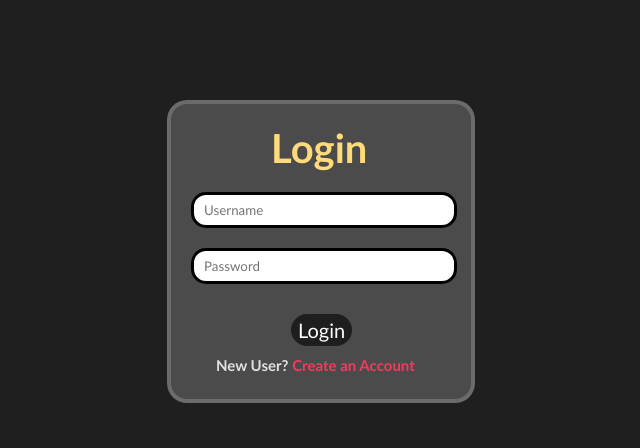
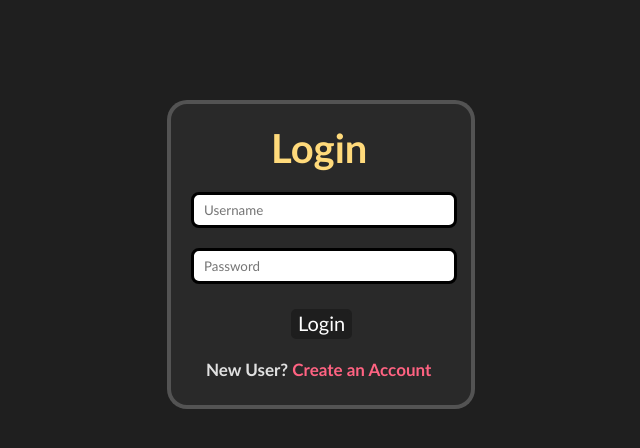
Before and after one commit to only4aj/TOGETHERING, a Django app: page /login/ in a window 1280 px wide. Shown: the top 448 px of the page, without its empty margins (233-873 px from the left). Run offline with Django 4.2, Linux system fonts and the light colour scheme.

Commit message:
Login and Register Page UPDATE

```diff
--- a/TOGETHERING_APP/views.py
+++ b/TOGETHERING_APP/views.py
@@ -82,7 +82,7 @@ def watch(request, room_name):
         link = request.POST.get('room')
         if(link != ""):
             request.session.create()
-            print(link + " if")
+            # print(link + " if")
             request.session["link"] = link
             request.session.save()
         else:
@@ -91,7 +91,7 @@ def watch(request, room_name):
             session_data = session_obj.get_decoded()
             link = session_data.get("link")
             # link = request.session['link']
-            print(link+" else")
+            # print(link+" else")
 
 
 
--- a/static/css/login.css
+++ b/static/css/login.css
@@ -15,7 +15,7 @@ body{
     margin-left: 400px;
     gap: 20px;
     width: 300px;
-    background-color: rgb(180, 180, 180, 0.3);
+    background-color: rgba(180, 180, 180, 0.072);
     border: 4px solid rgb(180, 180, 180, 0.3);
     border-radius: 20px;
 
@@ -28,7 +28,7 @@ body{
     margin-left: 20px;
     padding-left: 10px;
     border: 3px solid black;
-    border-radius: 15px;
+    border-radius: 8px;
 }
 
 .login h1{
@@ -40,28 +40,29 @@ body{
 
 a{
     text-decoration: none;
-    color: rgb(245, 58, 95);
+    color: rgb(255, 99, 130);
     font-weight: 600;
 }
 
 button{
-    margin-top: 10px;
+    margin-top: 5px;
     margin-left: 120px;
     font-size: 20px;
     margin-bottom: 10px;
     padding-left: 5px;
     padding-right: 5px;
     border: 2px solid rgb(30, 30, 30);
-    border-radius: 20px;
+    border-radius: 5px;
     color: white;
     background-color: rgb(30, 30, 30);
     padding-bottom: 2px;
-    padding-top: 2px;
+    /* padding-top: 2px; */
 }
 
 p{
-    margin-left: 45px;
-    font-size: 15px;
+    margin-left: 35px;
+    padding-top: 10px;
+    font-size: 17px;
     margin-bottom: 25px;
     font-weight: 600;
     color: rgb(225, 225, 225);
--- a/templates/home.html
+++ b/templates/home.html
@@ -31,10 +31,10 @@
                 <h1 class="linkhead">Link: </h1>
             </div>
             <div class="field">
-                <p>{{room_name}}</p>
+                {% comment %} <p>{{room_name}}</p> {% endcomment %}
                 <form method="post" action="/watch/{{room_name}}/">
                     {% csrf_token %}
-                    <input class="linkbox" type="text" name="room" id="room" placeholder="Paste the Link Here">
+                    <input class="linkbox" type="text" name="room" id="room" placeholder="Example: https://www.youtube.com/watch?v=SMcPnQ4ZsmA">
 
                     <button type="submit" id="submit" value="submit" class="gobtn">Go →</button>
                 </form>
@@ -52,7 +52,7 @@
                 <a href="https://www.youtube.com/channel/UC23C6Vghe1eROCsvEyM-4hQ"><img src="{% static "images/youtube.png" %}" alt="Y" width="35px" height="35px"></a>
             </div>
 
-            <p class="copyright">Copyright © 2023 TOGETHERING</p>
+            <p class="copyright">Copyright © 2024 TOGETHERING</p>
             <p>All Rights Reserved</p>
         </div>
     </footer>
--- a/templates/login.html
+++ b/templates/login.html
@@ -13,10 +13,10 @@
         <form action="" method="post">
             {% csrf_token %}
 
-            <input class="field" type="text" name="username" id="username" placeholder="Username">
+            <input class="field" type="text" name="username" id="username" placeholder="Username" required>
 
 
-            <input class="field" type="password" name="pass" id="pass" placeholder="Password">
+            <input class="field" type="password" name="pass" id="pass" placeholder="Password" required>
 
 
             <button type="submit">Login</button>
```
Also changed, not shown: static/css/register.css (+7 -3 lines), templates/register.html (+5 -5 lines), db.sqlite3.
